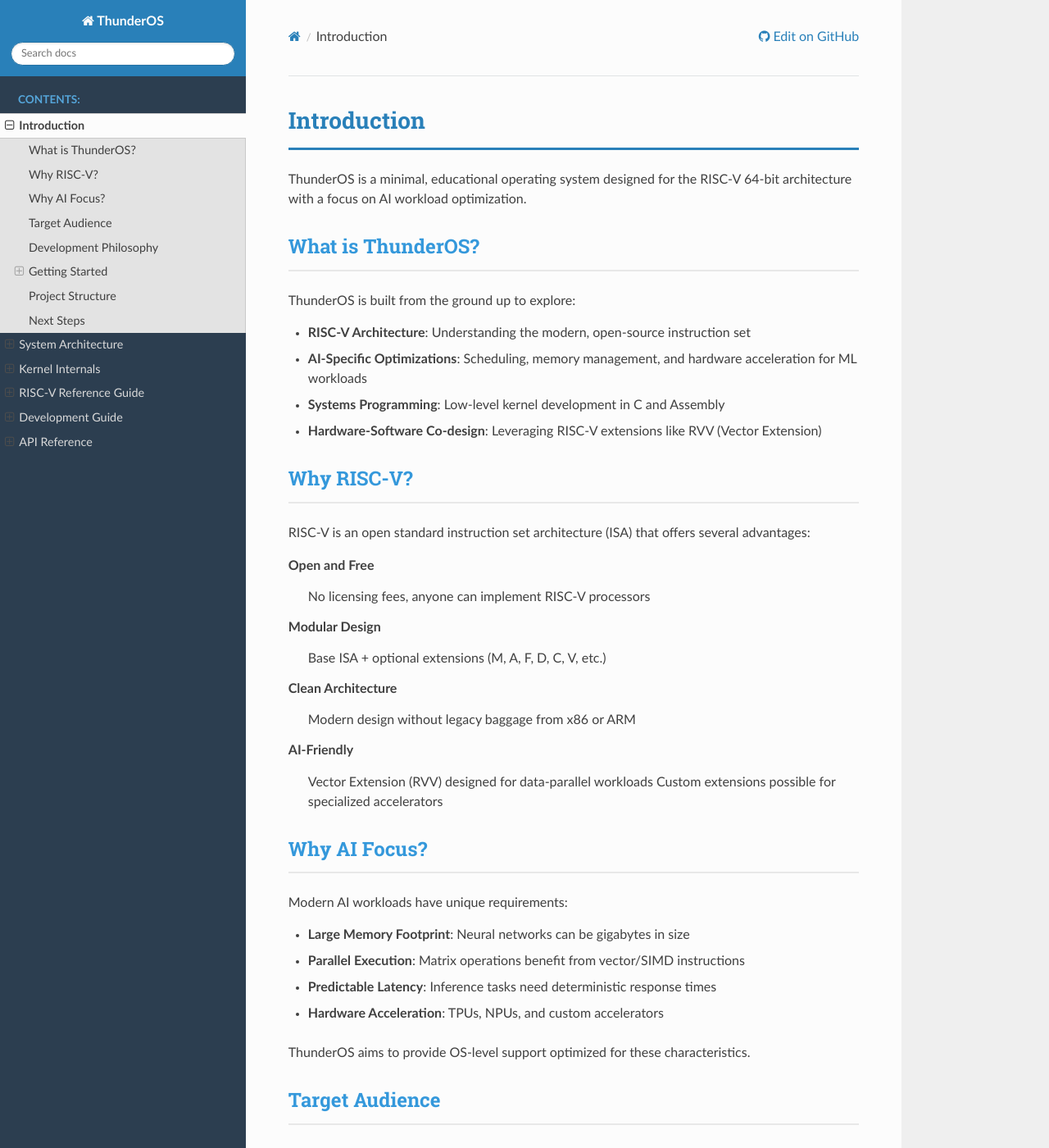
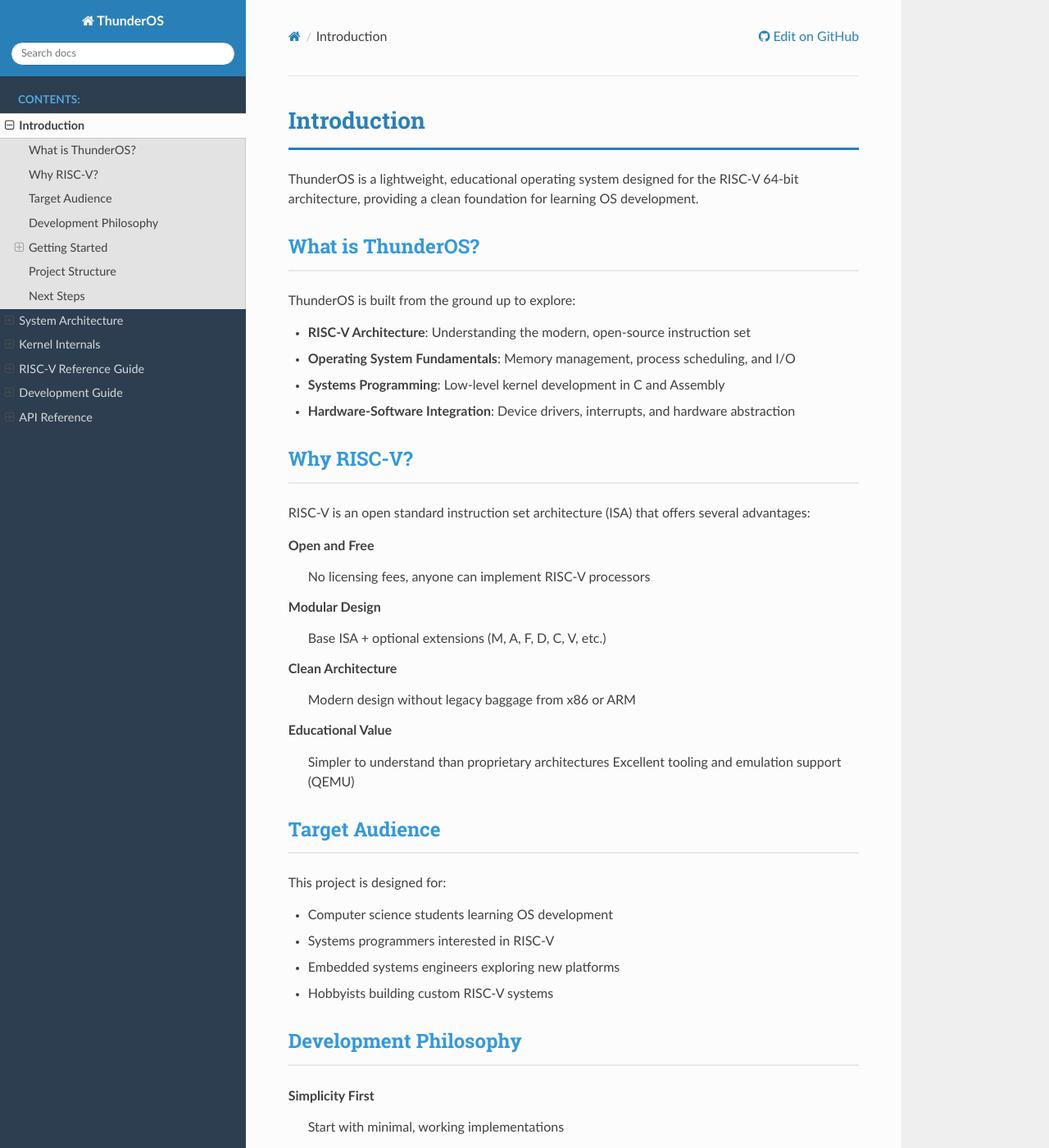
Before and after one commit to byteshiftlabs/thunderos, a Sphinx documentation site: the page built from docs/source/introduction.rst, in a window 1280 px wide and 1400 px high. Shown: the whole window at 82% size. Built offline with Sphinx 7.4.7 and the Read the Docs theme 3.1.0, drawn with Linux system fonts in a browser that asks for light colours; some of the changed text lies outside the part shown.

Commit message:
Removed AI references and refactored documentation
- Removed all AI/ML-specific references from documentation
- Updated project description to focus on educational OS development
- Updated current status to reflect v0.9.0 (Synchronization)
- Changed version 2.0 roadmap from 'AI Integration' to 'Advanced Features'
- Added note that AI/ML integration may be a separate future project
- Fixed status table to show 62 syscalls and current features
- General cleanup and consistency improvements

```diff
--- a/docs/source/internals/bootloader.rst
+++ b/docs/source/internals/bootloader.rst
@@ -350,7 +350,7 @@ To verify bootloader works:
 
       OpenSBI v0.9
       ...
-      ThunderOS - RISC-V AI OS
+      ThunderOS - RISC-V OS
       Kernel loaded at 0x80200000
       [OK] UART initialized
 
--- a/docs/source/introduction.rst
+++ b/docs/source/introduction.rst
@@ -1,8 +1,8 @@
 Introduction
 ============
 
-ThunderOS is a minimal, educational operating system designed for the RISC-V 64-bit
-architecture with a focus on AI workload optimization.
+ThunderOS is a lightweight, educational operating system designed for the RISC-V 64-bit
+architecture, providing a clean foundation for learning OS development.
 
 What is ThunderOS?
 ------------------
@@ -10,9 +10,9 @@ What is ThunderOS?
 ThunderOS is built from the ground up to explore:
 
 * **RISC-V Architecture**: Understanding the modern, open-source instruction set
-* **AI-Specific Optimizations**: Scheduling, memory management, and hardware acceleration for ML workloads
+* **Operating System Fundamentals**: Memory management, process scheduling, and I/O
 * **Systems Programming**: Low-level kernel development in C and Assembly
-* **Hardware-Software Co-design**: Leveraging RISC-V extensions like RVV (Vector Extension)
+* **Hardware-Software Integration**: Device drivers, interrupts, and hardware abstraction
 
 Why RISC-V?
 -----------
@@ -28,21 +28,9 @@ RISC-V is an open standard instruction set architecture (ISA) that offers severa
 **Clean Architecture**
    Modern design without legacy baggage from x86 or ARM
 
-**AI-Friendly**
-   Vector Extension (RVV) designed for data-parallel workloads
-   Custom extensions possible for specialized accelerators
-
-Why AI Focus?
--------------
-
-Modern AI workloads have unique requirements:
-
-* **Large Memory Footprint**: Neural networks can be gigabytes in size
-* **Parallel Execution**: Matrix operations benefit from vector/SIMD instructions
-* **Predictable Latency**: Inference tasks need deterministic response times
-* **Hardware Acceleration**: TPUs, NPUs, and custom accelerators
-
-ThunderOS aims to provide OS-level support optimized for these characteristics.
+**Educational Value**
+   Simpler to understand than proprietary architectures
+   Excellent tooling and emulation support (QEMU)
 
 Target Audience
 ---------------
@@ -51,7 +39,7 @@ This project is designed for:
 
 * Computer science students learning OS development
 * Systems programmers interested in RISC-V
-* AI engineers wanting to understand low-level optimization
+* Embedded systems engineers exploring new platforms
 * Hobbyists building custom RISC-V systems
 
 Development Philosophy
```
Also changed, not shown: ROADMAP.md (+8 -7 lines), docs/source/index.rst (+17 -13 lines), docs/source/riscv/index.rst (+5 -5 lines), docs/README.md.
